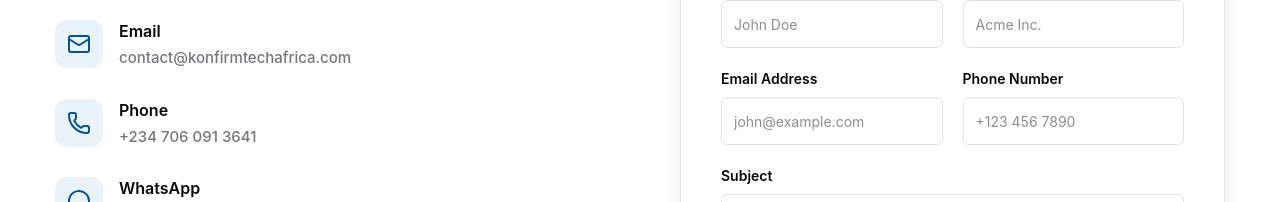
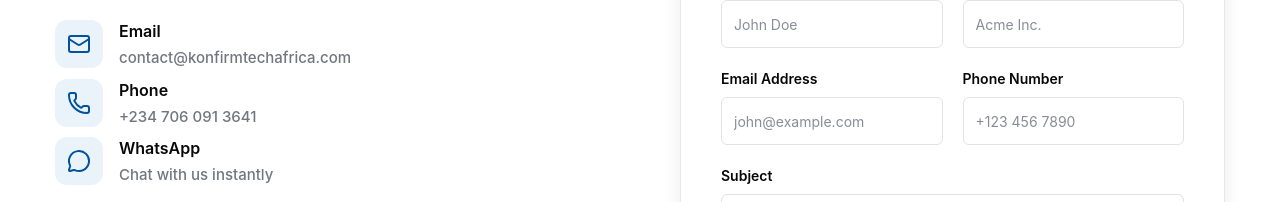
Before and after one commit to MizMelly/kta-consultation, a React (Vite) app: page /contact in a window 1280 px wide. Shown: the part 598-800 px from the top of the page. Built offline with nearby package versions, Linux system fonts and the light colour scheme; no server answers.

Commit message:
final correction

```diff
--- a/src/components/ContactPage/ContactInfo.tsx
+++ b/src/components/ContactPage/ContactInfo.tsx
@@ -6,11 +6,13 @@ const contactItems = [
     icon: Mail,
     title: "Email",
     value: "contact@konfirmtechafrica.com",
+    link: "mailto:contact@konfirmtechafrica.com",
   },
   {
     icon: Phone,
     title: "Phone",
     value: "+234 706 091 3641",
+    link: "tel:+2347060913641",
   },
   {
     icon: MessageCircle,
@@ -34,7 +36,6 @@ export default function ContactInfo() {
           font-bold
           tracking-[-1px]
           text-[#050505]
-
           dark:text-white
         "
       >
@@ -50,7 +51,6 @@ export default function ContactInfo() {
           leading-6
           text-[#737680]
           sm:text-[16px]
-
           dark:text-gray-400
         "
       >
@@ -63,7 +63,32 @@ export default function ContactInfo() {
           const Icon = item.icon;
 
           return (
-            <div key={item.title} className="flex items-center gap-4">
+            <a
+              key={item.title}
+              href={item.link}
+              target={
+                item.title === "WhatsApp" || item.title === "Email"
+                  ? "_blank"
+                  : undefined
+              }
+              rel={
+                item.title === "WhatsApp" || item.title === "Email"
+                  ? "noopener noreferrer"
+                  : undefined
+              }
+              className="
+                group
+                flex
+                items-center
+                gap-4
+                rounded-xl
+                p-2
+                -m-2
+                transition
+                hover:bg-[#F7FAFC]
+                dark:hover:bg-[#111111]
+              "
+            >
               <div
                 className="
                   flex
@@ -75,9 +100,13 @@ export default function ContactInfo() {
                   rounded-xl
                   bg-[#EAF3FA]
                   text-[#00529C]
-
+                  transition
+                  group-hover:bg-[#00529C]
+                  group-hover:text-white
                   dark:bg-[#12324A]
                   dark:text-[#4DA3FF]
+                  dark:group-hover:bg-[#1478C9]
+                  dark:group-hover:text-white
                 "
               >
                 <Icon size={24} />
@@ -89,7 +118,6 @@ export default function ContactInfo() {
                     text-[16px]
                     font-semibold
                     text-[#080808]
-
                     dark:text-gray-100
                   "
                 >
@@ -102,14 +130,16 @@ export default function ContactInfo() {
                     text-[15px]
                     font-medium
                     text-[#737680]
-
+                    transition
+                    group-hover:text-[#00529C]
                     dark:text-gray-400
+                    dark:group-hover:text-[#4DA3FF]
                   "
                 >
                   {item.value}
                 </p>
               </div>
-            </div>
+            </a>
           );
         })}
       </div>
@@ -119,7 +149,6 @@ export default function ContactInfo() {
           mt-12
           h-px
           bg-[#E5E7EB]
-
           dark:bg-gray-800
         "
       />
@@ -130,7 +159,6 @@ export default function ContactInfo() {
             text-[16px]
             font-semibold
             text-[#080808]
-
             dark:text-gray-100
           "
         >
@@ -153,7 +181,6 @@ export default function ContactInfo() {
               text-white
               transition
               hover:bg-[#003F78]
-
               dark:bg-[#1478C9]
               dark:hover:bg-[#0E64A8]
             "
@@ -162,7 +189,7 @@ export default function ContactInfo() {
           </a>
 
           <a
-            href="https://wa.me/2347060913641"
+            href="https://wa.me/2349168623219"
             target="_blank"
             rel="noopener noreferrer"
             className="
@@ -179,7 +206,6 @@ export default function ContactInfo() {
               text-[#00529C]
               transition
               hover:bg-[#EAF3FA]
-
               dark:border-[#4DA3FF]
               dark:text-[#4DA3FF]
               dark:hover:bg-[#12324A]
```
